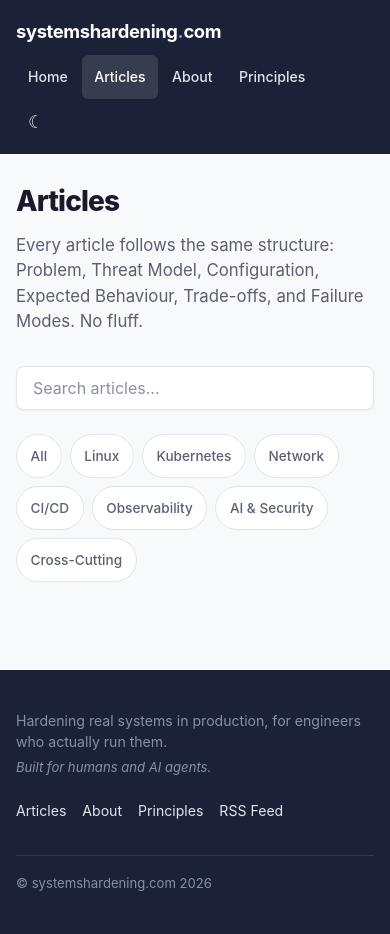
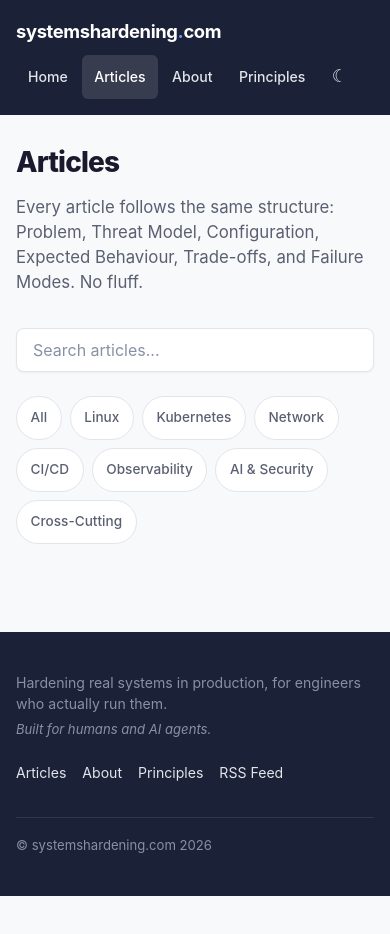
Before and after one commit to systemshardening/systemshardening.github.io, an Eleventy site: page src/articles.njk in a window 390 px wide. After the commit the page ends 896 px from the top, so only its background shows below. Built offline with nearby package versions, Linux system fonts and the light colour scheme; Eleventy itself is replaced by a stand-in of ours; files that its build step writes are made by us from their sources; no server answers.

Commit message:
Move theme toggle inside nav for better mobile layout
Co-Authored-By: Claude Opus 4.6 (1M context) <noreply@anthropic.com>

```diff
--- a/src/includes/header.njk
+++ b/src/includes/header.njk
@@ -7,8 +7,8 @@
         <a href="/articles/"{% if '/articles/' in page.url %} aria-current="page"{% endif %}>Articles</a>
         <a href="/about/"{% if page.url == '/about/' %} aria-current="page"{% endif %}>About</a>
         <a href="/principles/"{% if page.url == '/principles/' %} aria-current="page"{% endif %}>Principles</a>
+        <button class="theme-toggle" aria-label="Toggle dark mode">&#9790;</button>
       </nav>
-      <button class="theme-toggle" aria-label="Toggle dark mode">&#9790;</button>
     </div>
   </header>
 </div>
```
